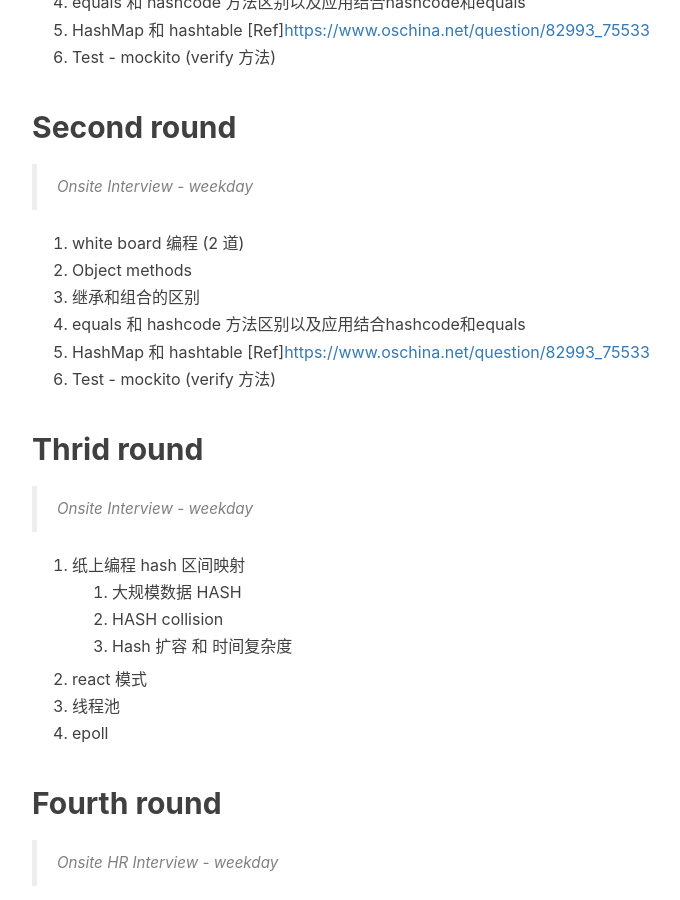
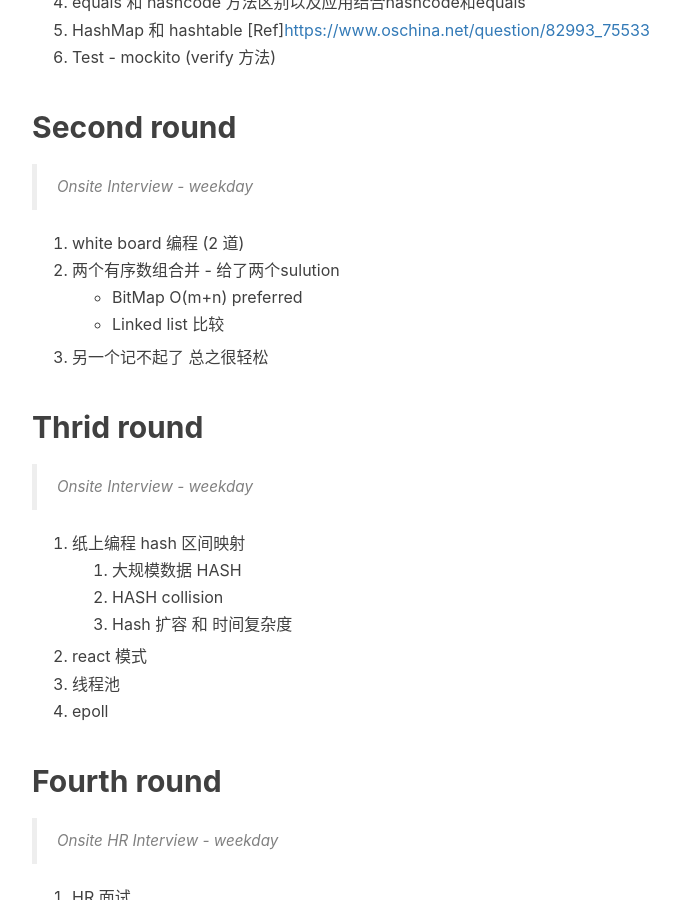
Before and after one commit to freerambo/freerambo.github.io, a Jekyll site: the page built from _posts/2017-08-28-interview-of-Garena.markdown, in a window 1280 px wide and 900 px high, scrolled down 1341 px. Shown: the whole window, without its empty margins (233-913 px from the left). Built offline with Jekyll 4.4.1, drawn with Linux system fonts in a browser that asks for light colours; nearby versions of some CDN libraries; our own code applies the rules of GitHub Pages for plain Markdown files; comment, search, counter and statistics services are not loaded.

Commit message:
update garena second round interview

```diff
--- a/_posts/2017-08-28-interview-of-Garena.markdown
+++ b/_posts/2017-08-28-interview-of-Garena.markdown
@@ -42,11 +42,11 @@ tags:
 >Onsite Interview - weekday
 
 1. white board 编程 (2 道)
-2. Object methods
-3. 继承和组合的区别
-4. equals 和 hashcode 方法区别以及应用结合hashcode和equals
-5. HashMap 和 hashtable  [Ref]<https://www.oschina.net/question/82993_75533>
-6. Test - mockito (verify 方法)
+2. 两个有序数组合并 - 给了两个sulution
+   - BitMap O(m+n)  preferred
+   - Linked list 比较
+3. 另一个记不起了 总之很轻松
+
 
 ## Thrid round
 
```
